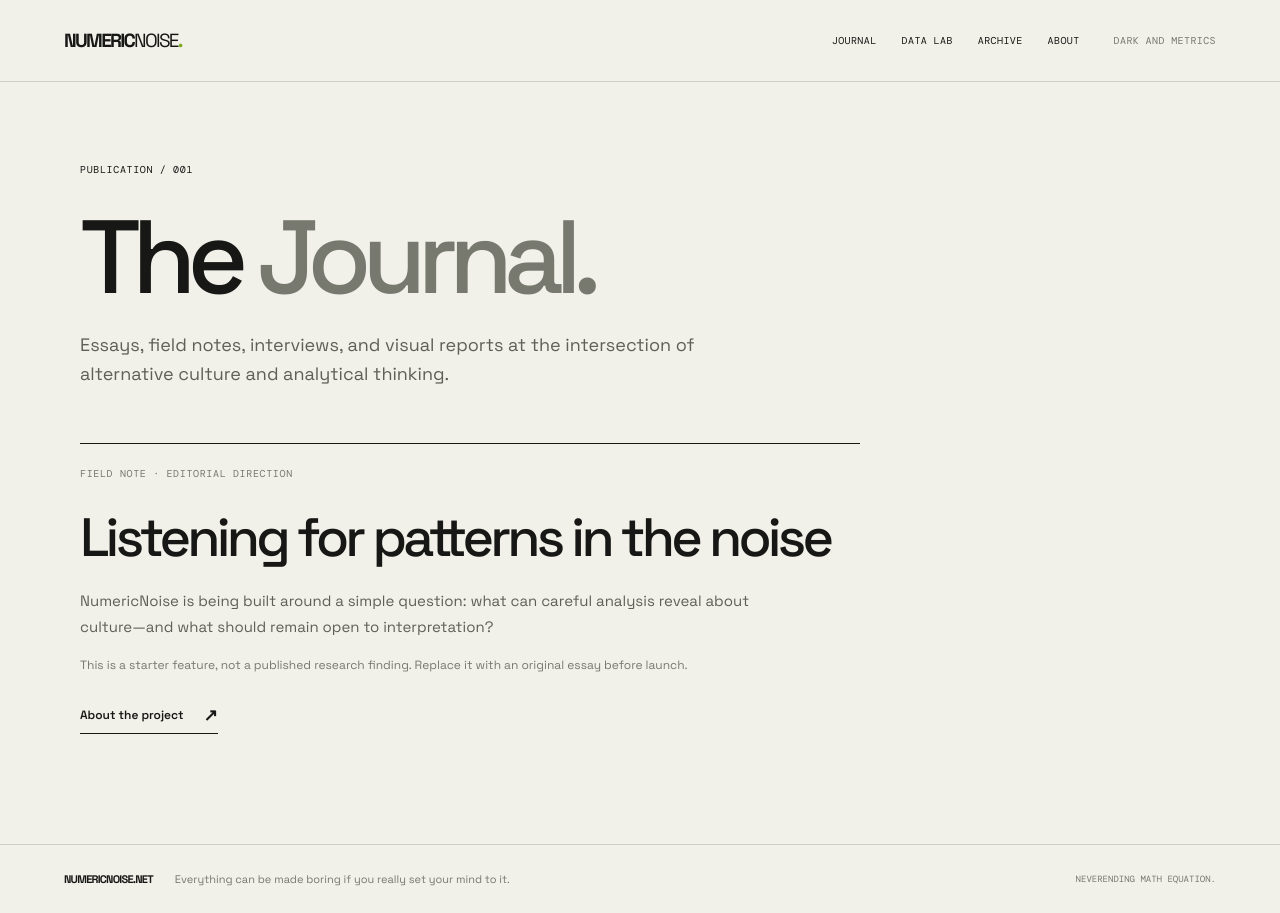
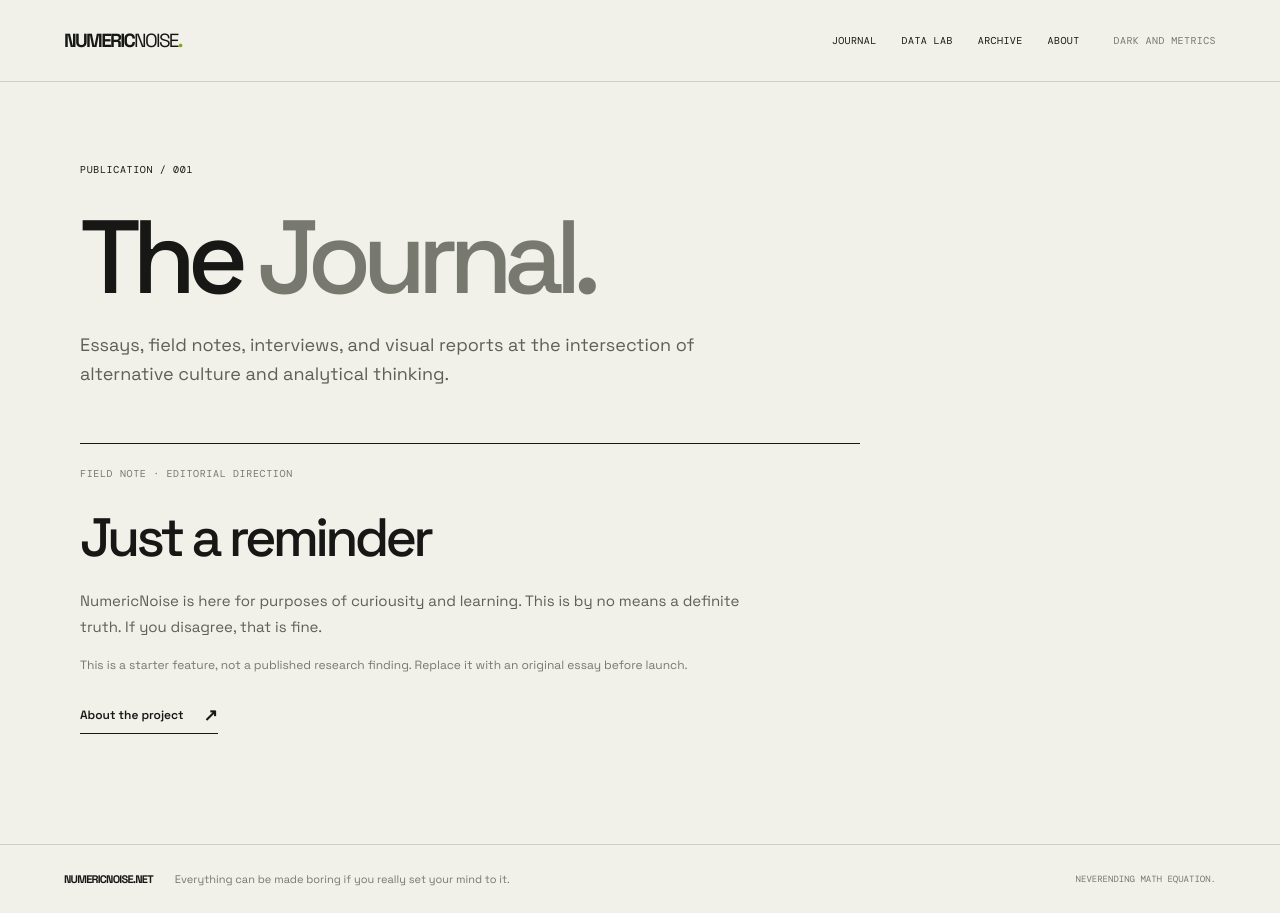
Before and after one commit to atanasovicaleksandar/numericnoise, a Next.js app: page /journal in a window 1280 px wide. Built offline with nearby package versions, Linux system fonts and the light colour scheme.

Commit message:
Update page.tsx

```diff
--- a/src/app/journal/page.tsx
+++ b/src/app/journal/page.tsx
@@ -17,11 +17,10 @@ export default function JournalPage() {
       </p>
       <article className="feature-article">
         <div className="article-meta">FIELD NOTE · EDITORIAL DIRECTION</div>
-        <h2>Listening for patterns in the noise</h2>
+        <h2>Just a reminder</h2>
         <p>
-          NumericNoise is being built around a simple question: what can
-          careful analysis reveal about culture—and what should remain open to
-          interpretation?
+          NumericNoise is here for purposes of curiousity and learning. This is by no means a definite truth.
+          If you disagree, that is fine.
         </p>
         <p className="muted-note">
           This is a starter feature, not a published research finding. Replace
```
